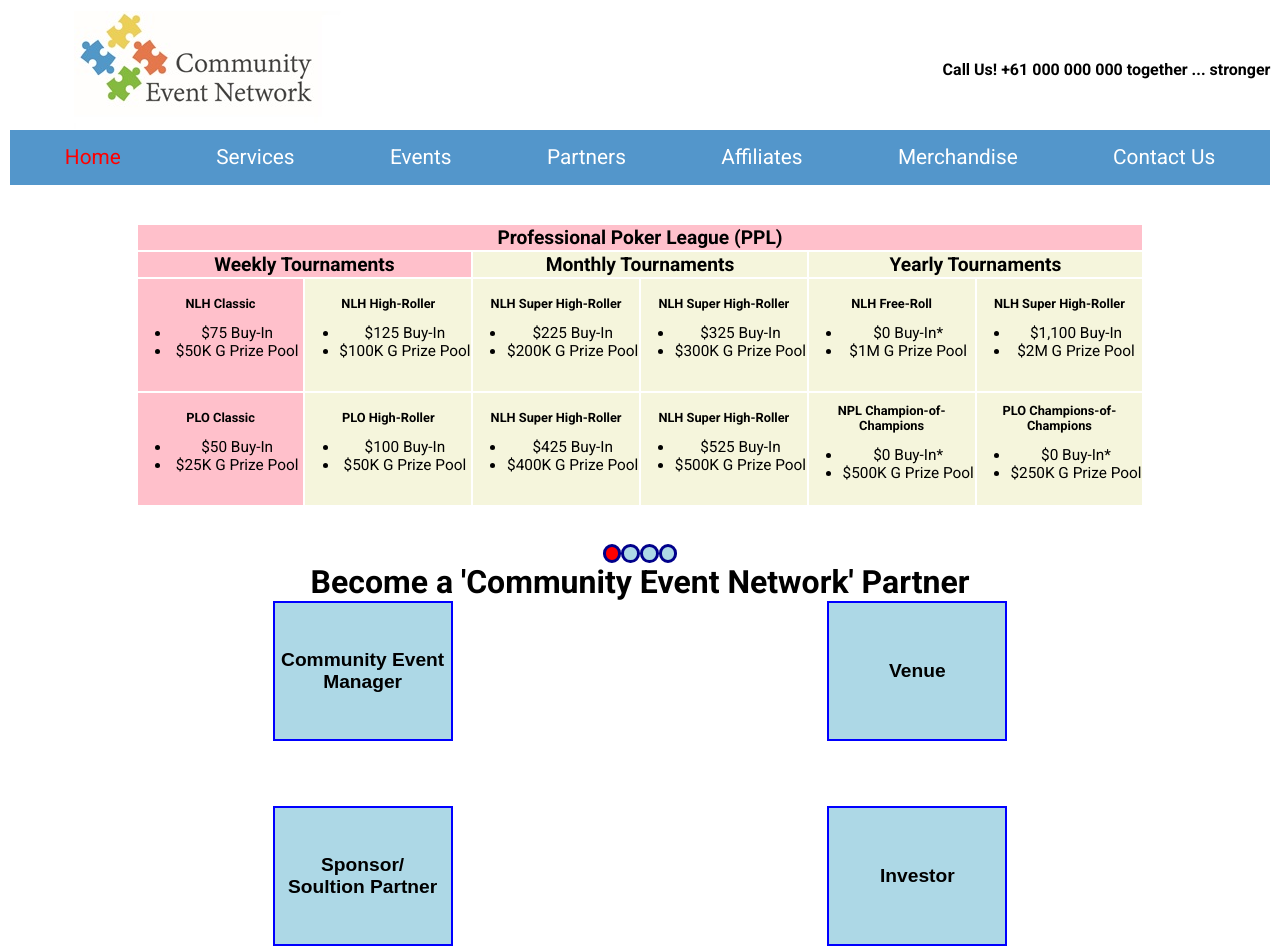
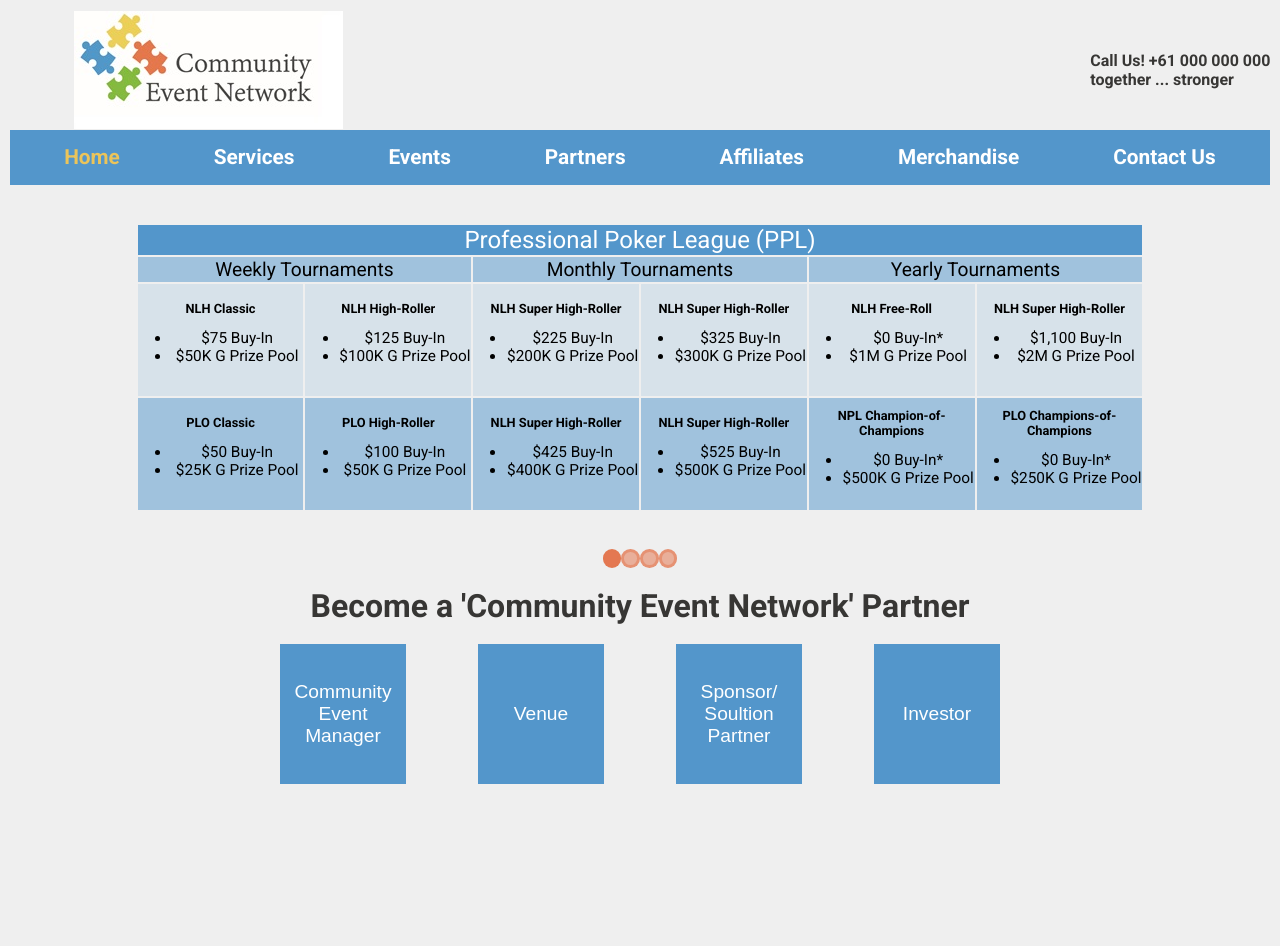
Before and after one commit to mitchanderson202/CEN, a plain HTML site: page index.html in a window 1280 px wide. After the commit the page ends 800 px from the top, so only its background shows below. Drawn offline with Linux system fonts and the light colour scheme.

Commit message:
Add files via upload

```diff
--- a/index.html
+++ b/index.html
@@ -12,7 +12,7 @@
     <div class="indexContainer">
     <header>
         <img src="./CEN.jpg" alt="Logo" id="logoImg">
-        <h4>Call Us! +61 000 000 000 together ... stronger</h4>
+        <h4>Call Us! +61 000 000 000 <br> together ... stronger</h4>
         <!-- <a href="login.html" id="loginTab">LOGIN</a> -->
     </header>
     <nav id="topNavBar">
@@ -28,51 +28,51 @@
     <main>
         <table id="mainTable">
             <tr>
-                <th class="bcgChange" colspan="6">Professional Poker League (PPL)</th>
+                <th id="tableHead" class="bcgChange" colspan="6">Professional Poker League (PPL)</th>
             </tr>
             <tr>
-                <th class="bcgChange" colspan="2">Weekly Tournaments</th>
-                <th colspan="2">Monthly Tournaments</th>
-                <th colspan="2">Yearly Tournaments</th>
+                <th class="bcgChange1" colspan="2">Weekly Tournaments</th>
+                <th class="bcgChange1" colspan="2">Monthly Tournaments</th>
+                <th class="bcgChange1" colspan="2">Yearly Tournaments</th>
 
             </tr>
             <tr>
-                <td class="bcgChange">
+                <td class="bcgChange2">
                     <h6>NLH Classic</h6>
                     <ul>
                         <li>$75 Buy-In</li>
                         <li>$50K G Prize Pool</li>
                     </ul>
                 </td>
-                <td>
+                <td class="bcgChange2">
                     <h6>NLH High-Roller</h6>
                     <ul>
                         <li>$125 Buy-In</li>
                         <li>$100K G Prize Pool</li>
                     </ul>
                 </td>
-                <td>
+                <td class="bcgChange2">
                     <h6>NLH Super High-Roller</h6>
                     <ul>
                         <li>$225 Buy-In</li>
                         <li>$200K G Prize Pool</li>
                     </ul>
                 </td>
-                <td>
+                <td class="bcgChange2">
                     <h6>NLH Super High-Roller</h6>
                     <ul>
                         <li>$325 Buy-In</li>
                         <li>$300K G Prize Pool</li>
                     </ul>
                 </td>
-                <td>
+                <td class="bcgChange2">
                     <h6>NLH Free-Roll</h6>
                     <ul>
                         <li>$0 Buy-In*</li>
                         <li>$1M G Prize Pool</li>
                     </ul>
                 </td>
-                <td>
+                <td class="bcgChange2">
                     <h6>NLH Super High-Roller</h6>
                     <ul>
                         <li>$1,100 Buy-In</li>
@@ -81,42 +81,42 @@
                 </td>
             </tr>
             <tr>
-                <td class="bcgChange">
+                <td class="bcgChange1">
                     <h6>PLO Classic</h6>
                     <ul>
                         <li>$50 Buy-In</li>
                         <li>$25K G Prize Pool</li>
                     </ul>
                 </td>
-                <td>
+                <td class="bcgChange1">
                     <h6>PLO High-Roller</h6>
                     <ul>
                         <li>$100 Buy-In</li>
                         <li>$50K G Prize Pool</li>
                     </ul>
                 </td>
-                <td>
+                <td class="bcgChange1">
                     <h6>NLH Super High-Roller</h6>
                     <ul>
                         <li>$425 Buy-In</li>
                         <li>$400K G Prize Pool</li>
                     </ul>
                 </td>
-                <td>
+                <td class="bcgChange1">
                     <h6>NLH Super High-Roller</h6>
                     <ul>
                         <li>$525 Buy-In</li>
                         <li>$500K G Prize Pool</li>
                     </ul>
                 </td>
-                <td>
+                <td class="bcgChange1">
                     <h6>NPL Champion-of-Champions</h6>
                     <ul>
                         <li>$0 Buy-In*</li>
                         <li>$500K G Prize Pool</li>
                     </ul>
                 </td>
-                <td>
+                <td class="bcgChange1">
                     <h6>PLO Champions-of-Champions</h6>
                     <ul>
                         <li>$0 Buy-In*</li>
@@ -136,7 +136,9 @@
     </main>
 
    <section>
+       <br>
        <h3>Become a 'Community Event Network' Partner</h3>
+       <br>
         <div class="btnWrap">
             <button id="comBtn">Community Event Manager</button>
             <button id="venBtn">Venue</button>
--- a/jsIndex.js
+++ b/jsIndex.js
@@ -1,6 +1,6 @@
 // Nav Bar Change
 let eventPage = document.getElementById("homeNav");
-eventPage.style.color = "red";
+eventPage.style.color = "#EBC45A";
 
 //Home Page
 
--- a/jsServices.js
+++ b/jsServices.js
@@ -1,6 +1,6 @@
 // Nav Bar Change
 let eventPage = document.getElementById("servicesNav");
-eventPage.style.color = "red";
+eventPage.style.color = "#E47852";
 
 //Services Page
 let servicesMain = document.getElementById("servicesMain");
@@ -9,7 +9,7 @@ let eventManagement = document.getElementById("eventSideNav");
 let memberManagement = document.getElementById("memberSideNav");
 let partnerManagement = document.getElementById("parSideNav");
 
-eventSideNav.style.color = "red";
+eventSideNav.style.color = "#E47852";
 
 let servicesText = document.getElementById("servicesPara");
 
--- a/styles.css
+++ b/styles.css
@@ -1,5 +1,6 @@
 body {
     margin: 0.6em;
+    background: #EFEFEFFF;
 }
 
 html {
@@ -20,12 +21,13 @@ html {
 
 header {
     display: flex;
-    justify-content:space-between;
+    justify-content: space-between;
     align-items: center;
     padding-left: 5vw;
     height: 15vh;
     /* margin-bottom: 1vh; */
     /* padding-right: 5%; */
+    color: #373634;
 }
 
 
@@ -51,10 +53,13 @@ header {
     align-items: center;
     background-color: #5396CB;
     height: 5vh;
+    /* width: 80%;
+    margin-left: 8%; */
     padding: 0.6%;
     /* margin: 0.6em; */
     margin-bottom: 3%;
     margin-top: 0;
+    font-weight: bold;
 }
 
 .navItems {
@@ -128,10 +133,24 @@ td {
     /* width: 12%; */
 }
 
-.bcgChange {
-    background: pink;
+#tableHead {
+    color: white;
+    font-size: 1.5em;
+    font-weight: normal;
 }
 
+.bcgChange {
+    background:#5396CB;
+}
+
+.bcgChange1 {
+    background: #5396CB80;
+    font-weight: normal;
+}
+
+.bcgChange2 {
+    background: #5396CB27;
+}
 
 .indexBtns {
     display: flex;
@@ -140,29 +159,29 @@ td {
 }
 
 #slideOne {
-    border: 3px solid darkblue;
-    background: red;
+    border: 3px solid #e478528a;
+    background: #e47852;
     border-radius: 50%;
     padding: 0.5% 0.5%;
 }
 
 #slideTwo {
-    border: 3px solid darkblue;
-    background: lightblue;
+    border: 3px solid #e478528a;
+    background: #e478528a;
     border-radius: 50%;
     padding: 0.5% 0.5%;
 }
 
 #slideThree {
-    border: 3px solid darkblue;
-    background: lightblue;
+    border: 3px solid #e478528a;
+    background: #e478528a;
     border-radius: 50%;
     padding: 0.5% 0.5%;
 }
 
 #slideFour {
-    border: 3px solid darkblue;
-    background: lightblue;
+    border: 3px solid #e478528a;
+    background: #e478528a;
     border-radius: 50%;
     padding: 0.5% 0.5%;
 }
@@ -182,60 +201,59 @@ h3 {
 section h3 {
     text-align: center;
     font-size: 2em;
+    color: #373634;
 }
 
 .btnWrap {
-    display: grid;
+    display: flex;
     justify-content: space-around;
-    height: 6vh;
-    width: 80%;
-    grid-template-columns: 1fr 1fr;
-    grid-template-rows: 1fr 1fr;
-    grid-template-areas:
-    "button button"
-    "button button";
+    align-items: center;
     gap: 10%;
 }
 
 #comBtn {
-    background-color: lightblue;
-    margin: 0 auto;
-    border: 2px solid blue;
-    font-weight: 600;
+    background-color: #5396CB;
+    /* margin: 0 auto; */
+    border: 3px solid #5396CB;
+    font-weight: normal;
     font-size: 1.2rem;
     height: 140px;
     width: 180px; ;
-    margin-bottom: 60px;
+    color: white;
+    /* margin-bottom: 60px; */
 }
 
 #venBtn {
-    background-color: lightblue;
-    margin: 0 auto;
-    border: 2px solid blue;
-    font-weight: 600;
+    background-color: #5396CB;
+    /* margin: 0 auto; */
+    border: 3px solid #5396CB;
+    font-weight: normal;
     font-size: 1.2rem;
     height: 140px;
     width: 180px;
+    color: white;
 }
 
 #sspBtn {
-    background-color: lightblue;
-    margin: 0 auto;
-    border: 2px solid blue;
-    font-weight: 600;
+    background-color: #5396CB;
+    /* margin: 0 auto; */
+    border: 3px solid #5396CB;
+    font-weight: normal;
     font-size: 1.2rem;
     height: 140px;
     width: 180px;
+    color: white;
 }
 
 #invBtn {
-    background-color: lightblue;
-    margin: 0 auto;
-    border: 2px solid blue;
-    font-weight: 600;
+    background-color: #5396CB;
+    /* margin: 0 auto; */
+    border: 3px solid #5396CB;
+    font-weight: normal;
     font-size: 1.2rem;
     height: 140px;
     width: 180px;
+    color: white;
 }
 
 #main {
@@ -246,8 +264,7 @@ section h3 {
     display: flex;
     flex-direction: column;
     align-self: flex-start;
-    background-color: blue;
-    /* width: 24%; */
+    background-color: #5396CB;
     padding: 1%;
     padding-bottom: 1%;
     margin-right: 10vw;
@@ -255,6 +272,7 @@ section h3 {
 
 .sideNavBar {
     color: white;
+    font-weight: bold;
     font-size: 1.3em;
     text-decoration: none;
     /* padding: 2%; */
@@ -273,3 +291,9 @@ section h3 {
 #eventTables {
     margin: 0;
 }
+
+@media only screen and (max-width: 800px) {
+    html {
+        font-size: 0.8em;
+    }
+}
```
